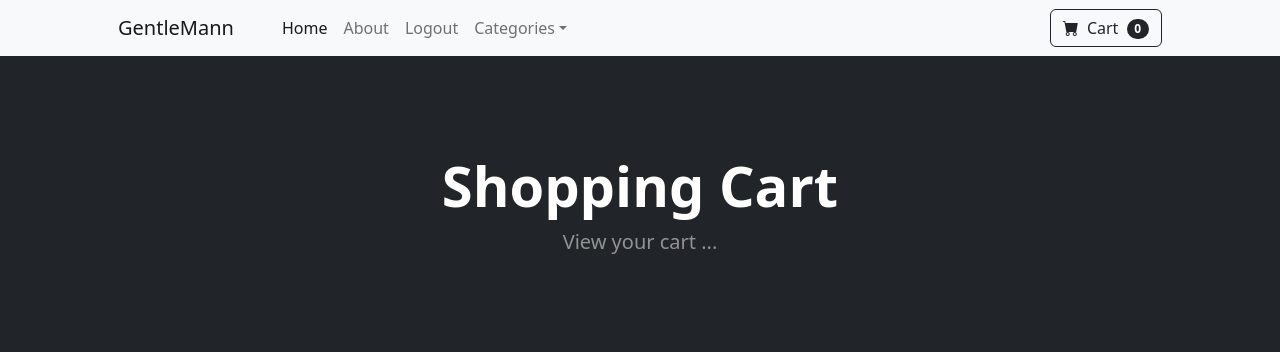
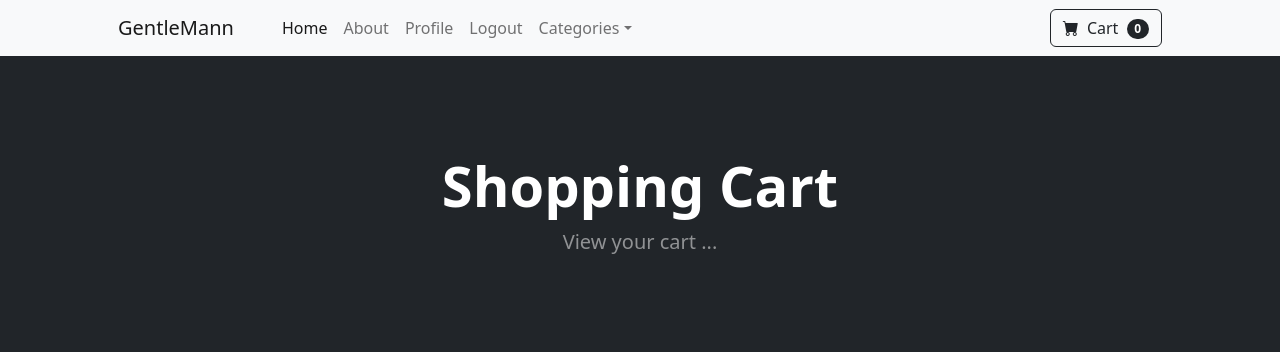
Before and after one commit to geoffreykithuku/django-ecommerce, a Django app: page /cart/ in a window 1280 px wide. Shown: the top 352 px of the page. Run offline with Django 5.2, Linux system fonts and the light colour scheme; a user stored in the database is signed in; some libraries are stand-ins or nearby versions.

Commit message:
add profile link to the navbar

```diff
--- a/store/templates/navbar.html
+++ b/store/templates/navbar.html
@@ -24,9 +24,13 @@
           <a class="nav-link" href="{% url 'about' %}">About</a>
         </li>
         {% if user.is_authenticated %}
+           <li class="nav-item">
+          <a class="nav-link" href="{% url 'update_user' %}">Profile</a>
+        </li>
         <li class="nav-item">
           <a class="nav-link" href="{% url 'logout' %}">Logout</a>
         </li>
+
         {% else %}
         <li class="nav-item">
           <a class="nav-link" href="{% url 'register' %}">Register</a>
```
